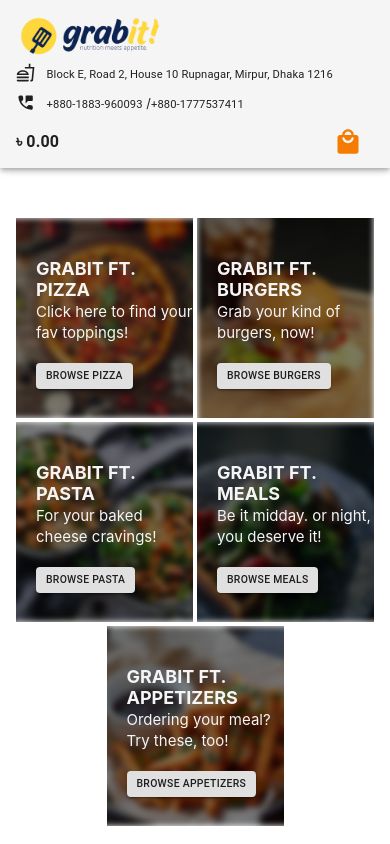
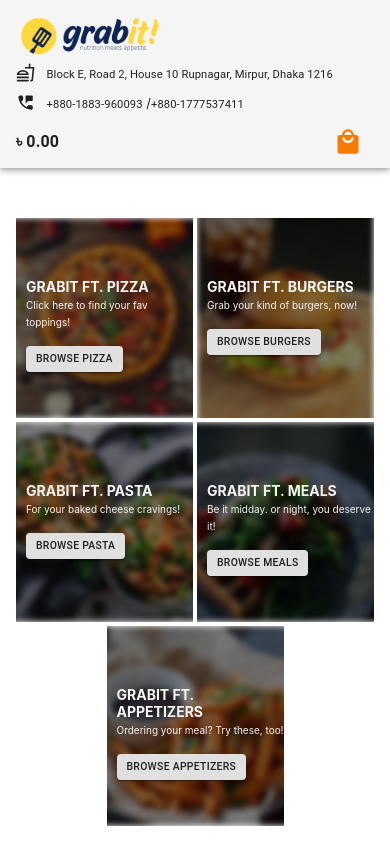
Before and after one commit to tamzid958/GrabITCatering-Frontend, a React (Create React App) app: page / in a window 390 px wide. Shown: the top 844 px of the page. Built offline with nearby package versions, Linux system fonts and the light colour scheme.

Commit message:
media query added

```diff
--- a/src/Components/CartTable.tsx
+++ b/src/Components/CartTable.tsx
@@ -133,7 +133,6 @@ export default function CartTable(props : {foods: IFakeFood[]}){
                                     }} href="/checkout">Proceed to Checkout</Button>
                             : <Typography variant="h6" style={{
                                     color: Red[700],
-                                    paddingLeft: "30%"
                             }}>
                                 Your Cart is Empty
                                 </Typography>
--- a/src/Components/FoodCategories.tsx
+++ b/src/Components/FoodCategories.tsx
@@ -24,15 +24,15 @@ export default function FoodCategories(props : {foodCategories: IFoodCategory[]}
                         }}/>
                         <div style={{
                             position: 'absolute',
-                            top: isScreenSmall? "20%" : "60%",
-                            left: '20px',
-                            fontSize: 18,
+                            top: isScreenSmall? "30%" : "60%",
+                            left: isScreenSmall? '10px' : '20px',
+                            fontSize: isScreenSmall? 14 : 18,
                             color: 'whitesmoke',
                             fontWeight: "bold",
                         }}>
                             GRABIT FT. {foodCategory.title} <br/>
                            <span style={{
-                               fontSize: 15,
+                               fontSize: isScreenSmall? 10 : 15,
                                fontWeight: "lighter",
                                whiteSpace: isScreenSmall? "normal" : "pre-line"
                            }} >
```
